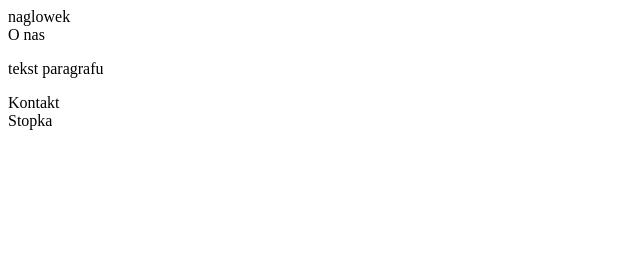
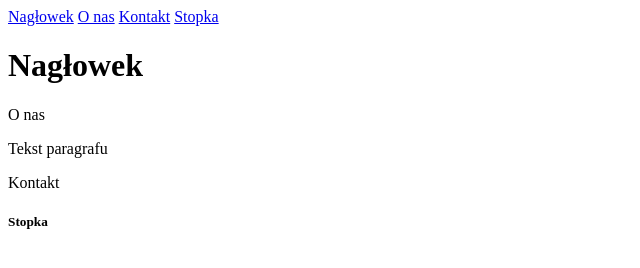
Before and after one commit to Kwiatq/zadanie3, a plain HTML site: page index.html in a window 1280 px wide. Shown: the whole page, without its empty margins (0-640 px from the left). Drawn offline with Linux system fonts and the light colour scheme.

Commit message:
poprawka

```diff
--- a/index.html
+++ b/index.html
@@ -6,19 +6,17 @@
 </head>
 <body>
     <nav>
-    <header id="main">naglowek</header>
-    <div id="o-nas">O nas
-        <p class="tekst">tekst paragrafu</p></div>
-    <article id="kontakt">Kontakt</article>
-    <footer id="footer">Stopka</footer>
+        <a href="#main">Nagłowek</a>
+        <a href="#o-nas">O nas</a>
+        <a href="#kontakt">Kontakt</a>
+        <a href="#footer">Stopka</a>
     </nav>
+    <header id="main"><h1>Nagłowek</h1></header>
+    <section id="o-nas"> O nas
+    <p class="tekst">Tekst paragrafu</p>
+    </section>
+    <section id="kontakt">Kontakt</section>
+    <footer id="footer"><h5>Stopka</h5></footer>
+
 </body>
 </html>
-
-<!-- wersja 2
-
-
-nav>header#main{naglowek}+#o-nas({O nas}>p.tekst{tekst paragrafu})+article#kontakt{Kontakt}+footer#footer{Stopka}
-
-
--->
```
